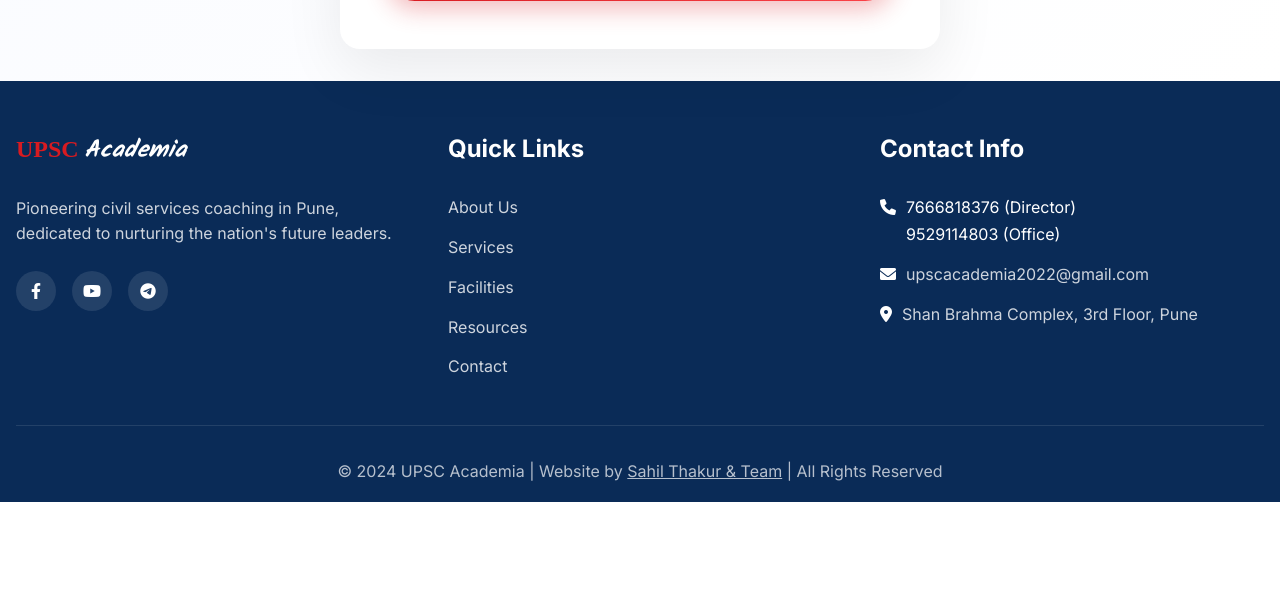
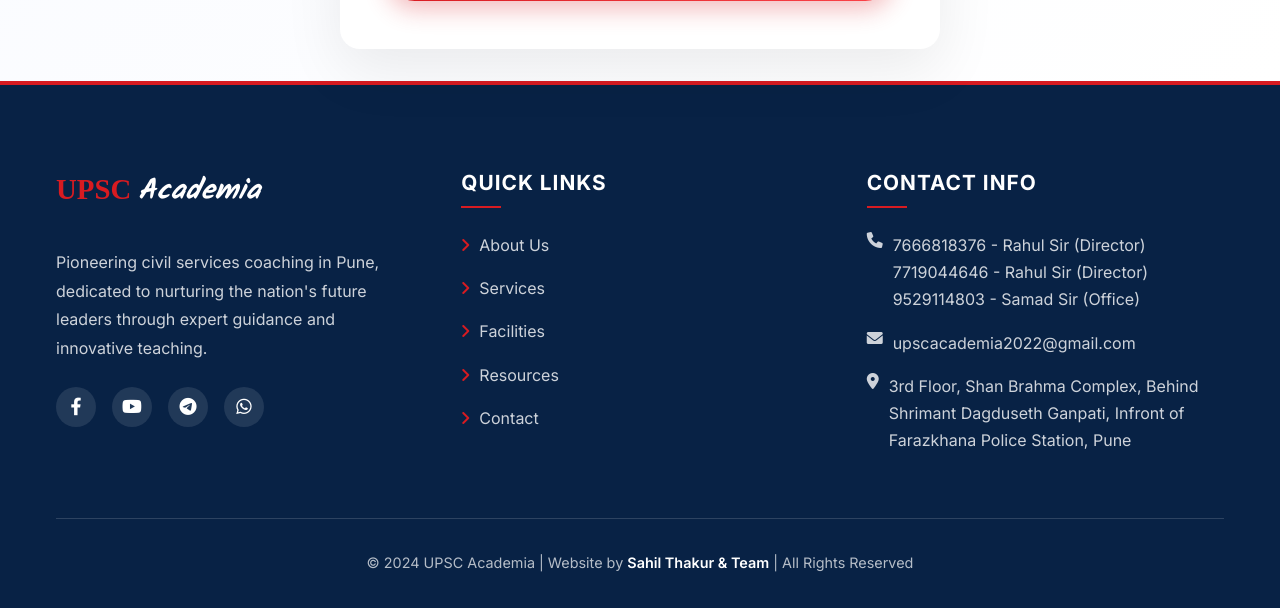
Before and after one commit to SahilThakur198/UPSC_ACADEMIA, a PHP site: page /enroll.html in a window 1280 px wide. Shown: the part 818-1426 px from the top of the page. Before the commit the page ends 1320 px from the top, so only its background shows below. Run offline with PHP 8.4, Linux system fonts and the light colour scheme.

Commit message:
Add files via upload

```diff
--- a/enroll.html
+++ b/enroll.html
@@ -87,40 +87,42 @@
         </div>
     </div>
 
-    <!-- Footer -->
     <footer class="footer">
     <div class="container">
         <div class="footer-content">
-                <div class="footer-section">
-                    <h3><span class="upsc">UPSC</span> <span class="academia">Academia</span></h3>
-                    <p>Pioneering civil services coaching in Pune, dedicated to nurturing the nation's future leaders.</p>
+            <div class="footer-section about">
+                <h3 class="footer-logo"><span class="upsc">UPSC</span> <span class="academia">Academia</span></h3>
+                <p>Pioneering civil services coaching in Pune, dedicated to nurturing the nation's future leaders through expert guidance and innovative teaching.</p>
                 <div class="social-links">
-                        <a href="https://www.facebook.com/upscacademia" target="_blank" title="Facebook"><i class="fab fa-facebook-f"></i></a>
-                        <a href="https://youtube.com/@studywithacademia?si=1C-188fjkg5-9x34" target="_blank" title="YouTube"><i class="fab fa-youtube"></i></a>
-                        <a href="https://t.me/UPSC_Academia_Pune" target="_blank" title="Telegram"><i class="fab fa-telegram-plane"></i></a>
+                    <a href="https://www.facebook.com/upscacademia" target="_blank" title="Facebook" aria-label="Facebook"><i class="fab fa-facebook-f"></i></a>
+                    <a href="https://youtube.com/@studywithacademia?si=1C-188fjkg5-9x34" target="_blank" title="YouTube" aria-label="YouTube"><i class="fab fa-youtube"></i></a>
+                    <a href="https://t.me/UPSC_Academia_Pune" target="_blank" title="Telegram" aria-label="Telegram"><i class="fab fa-telegram-plane"></i></a>
+                    <a href="https://www.whatsapp.com/channel/0029Va68o511noz2AiJ8TV1g" target="_blank" title="WhatsApp" aria-label="WhatsApp"><i class="fab fa-whatsapp"></i></a>
                 </div>
             </div>
-                <div class="footer-section">
+            <div class="footer-section links">
                 <h3>Quick Links</h3>
                 <ul>
-                        <li><a href="index.html#about">About Us</a></li>
-                        <li><a href="index.html#services">Services</a></li>
-                        <li><a href="index.html#facilities">Facilities</a></li>
-                        <li><a href="index.html#resources">Resources</a></li>
-                        <li><a href="index.html#contact">Contact</a></li>
+                    <li><a href="#about">About Us</a></li>
+                    <li><a href="#services">Services</a></li>
+                    <li><a href="#facilities">Facilities</a></li>
+                    <li><a href="#resources">Resources</a></li>
+                    <li><a href="#contact">Contact</a></li>
                 </ul>
             </div>
-                <div class="footer-section">
+            <div class="footer-section contact-info">
                 <h3>Contact Info</h3>
                 <ul>
-                        <li style="display:flex; align-items:start;"><i class="fas fa-phone" style="margin-right:10px; margin-top:5px;"></i><div>7666818376 (Director)<br>9529114803 (Office)</div></li>
-                        <li style="display:flex; align-items:start;"><i class="fas fa-envelope" style="margin-right:10px; margin-top:5px;"></i><a href="mailto:upscacademia2022@gmail.com">upscacademia2022@gmail.com</a></li>
-                        <li style="display:flex; align-items:start;"><i class="fas fa-map-marker-alt" style="margin-right:10px; margin-top:5px;"></i><a href="https://www.google.com/maps?q=18.517248369962946,73.85547932944749" target="_blank">Shan Brahma Complex, 3rd Floor, Pune</a></li>
+                    <li><i class="fas fa-phone"></i><span><a href="tel:7666818376" style="color:inherit; text-decoration:none;">7666818376 - Rahul Sir (Director)<br></a>
+                            <a href="tel:7719044646" style="color:inherit; text-decoration:none;">7719044646 - Rahul Sir (Director)<br></a>
+                            <a href="tel:9529114803" style="color:inherit; text-decoration:none;">9529114803 - Samad Sir (Office)</a></span></li>
+                    <li><i class="fas fa-envelope"></i><a href="mailto:upscacademia2022@gmail.com">upscacademia2022@gmail.com</a></li>
+                    <li><i class="fas fa-map-marker-alt"></i><a href="https://www.google.com/maps?q=18.517248369962946,73.85547932944749" target="_blank">3rd Floor, Shan Brahma Complex, Behind Shrimant Dagduseth Ganpati, Infront of Farazkhana Police Station, Pune</a></li>
                 </ul>
             </div>
         </div>
         <div class="footer-bottom">
-                <p>&copy; 2024 UPSC Academia | Website by <a href="https://sahilthakur198.github.io/Portfolio/index.html" target="_blank" style="color: inherit; text-decoration: underline;">Sahil Thakur & Team</a> | All Rights Reserved</p>
+             <p>&copy; 2024 UPSC Academia | Website by <a href="https://sahilthakur198.github.io/Portfolio/index.html" target="_blank">Sahil Thakur & Team</a> | All Rights Reserved</p>
         </div>
     </div>
 </footer>
--- a/style.css
+++ b/style.css
@@ -855,25 +855,55 @@ body {
   border-radius: 15px;
 }
 
-/* Footer */
+/* Footer Redesign */
 .footer {
-  background: var(--primary-blue);
-  color: var(--white);
-  padding: 3rem 0 1rem;
+    background: #082245;
+    color: rgba(255, 255, 255, 0.8);
+    padding: 5rem 0 2rem;
+    border-top: 4px solid var(--accent-red);
+}
+
+.footer .container {
+    max-width: 1200px;
 }
 
 .footer-content {
     display: grid;
-  grid-template-columns: repeat(auto-fit, minmax(250px, 1fr));
+    grid-template-columns: repeat(auto-fit, minmax(280px, 1fr));
     gap: 3rem;
-  margin-bottom: 2rem;
+    margin-bottom: 3rem;
 }
 
 .footer-section h3 {
-  font-size: 1.5rem;
+    font-size: 1.3rem;
     font-weight: 700;
     margin-bottom: 1.5rem;
     color: var(--white);
+    text-transform: uppercase;
+    letter-spacing: 1px;
+    position: relative;
+    padding-bottom: 0.5rem;
+}
+
+.footer-section h3::after {
+    content: '';
+    position: absolute;
+    left: 0;
+    bottom: 0;
+    width: 40px;
+    height: 2px;
+    background: var(--accent-red);
+}
+
+.footer-section.about .footer-logo {
+    font-size: 1.8rem;
+    margin-bottom: 1.5rem;
+    text-transform: none;
+    letter-spacing: 0;
+}
+
+.footer-section.about .footer-logo::after {
+    display: none;
 }
 
 .footer-section .upsc {
@@ -888,34 +918,60 @@ body {
 }
 
 .footer-section p {
-  line-height: 1.6;
-  color: rgba(255, 255, 255, 0.8);
+    line-height: 1.8;
     margin-bottom: 1.5rem;
 }
 
 .footer-section ul {
     list-style: none;
+    padding: 0;
 }
 
 .footer-section ul li {
-  margin-bottom: 0.8rem;
+    margin-bottom: 1rem;
+    display: flex;
+    align-items: flex-start;
+    gap: 10px;
 }
 
 .footer-section ul li a {
     color: rgba(255, 255, 255, 0.8);
     text-decoration: none;
-  transition: color 0.3s ease;
+    transition: color 0.3s ease, padding-left 0.3s ease;
+    position: relative;
 }
 
 .footer-section ul li a:hover {
     color: var(--white);
-}
-
-.social-links {
+    padding-left: 5px;
+}
+
+.footer-section.links ul li a::before {
+    content: '\f105';
+    font-family: 'Font Awesome 5 Free';
+    font-weight: 900;
+    margin-right: 10px;
+    color: var(--accent-red);
+    transition: transform 0.3s ease;
+}
+
+.footer-section.links ul li a:hover::before {
+    transform: translateX(5px);
+}
+
+.footer-section.contact-info a {
+    word-break: break-word;
+}
+
+.footer-section .social-links {
     display: flex;
     gap: 1rem;
-}
-
+    margin-top: 1.5rem;
+}
+
+/* --- Find and replace these styles in your style.css file --- */
+
+/* Social Links - Base Style */
 .social-links a {
     display: flex;
     align-items: center;
@@ -925,35 +981,118 @@ body {
     background: rgba(255, 255, 255, 0.1);
     border-radius: 50%;
     color: var(--white);
+    font-size: 1.1rem;
     text-decoration: none;
-  transition: all 0.3s ease;
-}
-
+    position: relative; /* Added for more complex effects */
+    overflow: hidden; /* Ensures effects stay within the circle */
+    /* Using a smoother easing function for a premium feel */
+    transition: all 0.3s cubic-bezier(0.25, 0.8, 0.25, 1);
+}
+
+/* Icon-Specific Styling */
+.social-links a i {
+    position: relative;
+    z-index: 2;
+    /* Add transition to the icon itself for independent animation */
+    transition: transform 0.3s cubic-bezier(0.25, 0.8, 0.25, 1);
+}
+
+/* ================================================= */
+/*  Social Links - Replace this entire block in CSS  */
+/* ================================================= */
+
+.social-links a {
+    display: flex;
+    align-items: center;
+    justify-content: center;
+    width: 40px;
+    height: 40px;
+    background: rgba(255, 255, 255, 0.1);
+    border-radius: 50%;
+    color: var(--white);
+    font-size: 1.1rem;
+    text-decoration: none;
+    position: relative;
+    overflow: hidden;
+    transition: all 0.3s cubic-bezier(0.25, 0.8, 0.25, 1);
+}
+
+.social-links a i {
+    position: relative;
+    z-index: 2;
+    transition: transform 0.3s cubic-bezier(0.25, 0.8, 0.25, 1);
+}
+
+/* Base Hover Animation - Applied to all icons */
 .social-links a:hover {
-  background: var(--accent-red);
-  transform: translateY(-3px);
-}
-
-.social-links svg {
-  width: 20px;
-  height: 20px;
-  fill: currentColor;
+    transform: translateY(-5px);
+}
+
+.social-links a:hover i {
+    transform: rotate(10deg) scale(1.1);
+}
+
+/* --- Platform-Specific Hover Colors --- */
+
+/* Facebook */
+.social-links a[href*="facebook.com"]:hover {
+    background: radial-gradient(circle, #1877F2 0%, #3b5998 100%);
+    box-shadow: 0 10px 20px rgba(59, 89, 152, 0.4);
+}
+
+/* YouTube */
+.social-links a[href*="youtube.com"]:hover {
+    background: radial-gradient(circle, #FF0000 0%, #c4302b 100%);
+    box-shadow: 0 10px 20px rgba(255, 0, 0, 0.4);
+}
+
+/* Telegram */
+.social-links a[href*="t.me"]:hover {
+    background: radial-gradient(circle, #2AABEE 0%, #1e96c8 100%);
+    box-shadow: 0 10px 20px rgba(0, 136, 204, 0.4);
+}
+
+/* WhatsApp */
+.social-links a[href*="whatsapp.com"]:hover {
+    background: radial-gradient(circle, #25D366 0%, #128C7E 100%);
+    box-shadow: 0 10px 20px rgba(37, 211, 102, 0.4);
 }
 
 .footer-bottom {
     text-align: center;
     padding-top: 2rem;
-  border-top: 1px solid rgba(255, 255, 255, 0.1);
+    margin-top: 2rem;
+    border-top: 1px solid rgba(255, 255, 255, 0.15);
+    font-size: 0.9rem;
     color: rgba(255, 255, 255, 0.7);
 }
 
 .footer-bottom a {
-  color: var(--accent-red);
+    color: var(--white);
     text-decoration: none;
+    font-weight: 600;
 }
 
 .footer-bottom a:hover {
     text-decoration: underline;
+    color: var(--accent-red);
+}
+
+/* Responsive styles for the footer */
+@media (max-width: 768px) {
+    .footer-content {
+        text-align: center;
+    }
+    .footer-section h3::after {
+        left: 50%;
+        transform: translateX(-50%);
+    }
+    .footer-section ul {
+        text-align: left;
+    }
+    .social-links {
+        justify-content: center;
+    }
 }
 
 /* Enrollment Form Styles */
```
Also changed, not shown: index.html (+15 -13 lines). Lines whose indentation alone changed are shown as unchanged.
